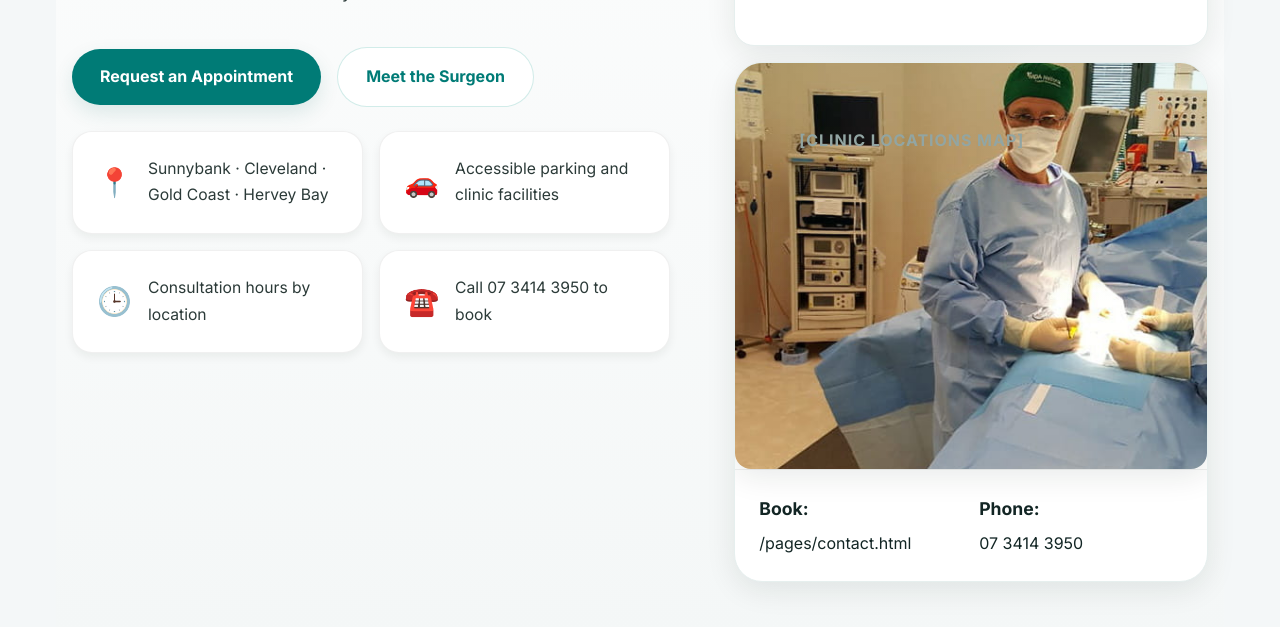
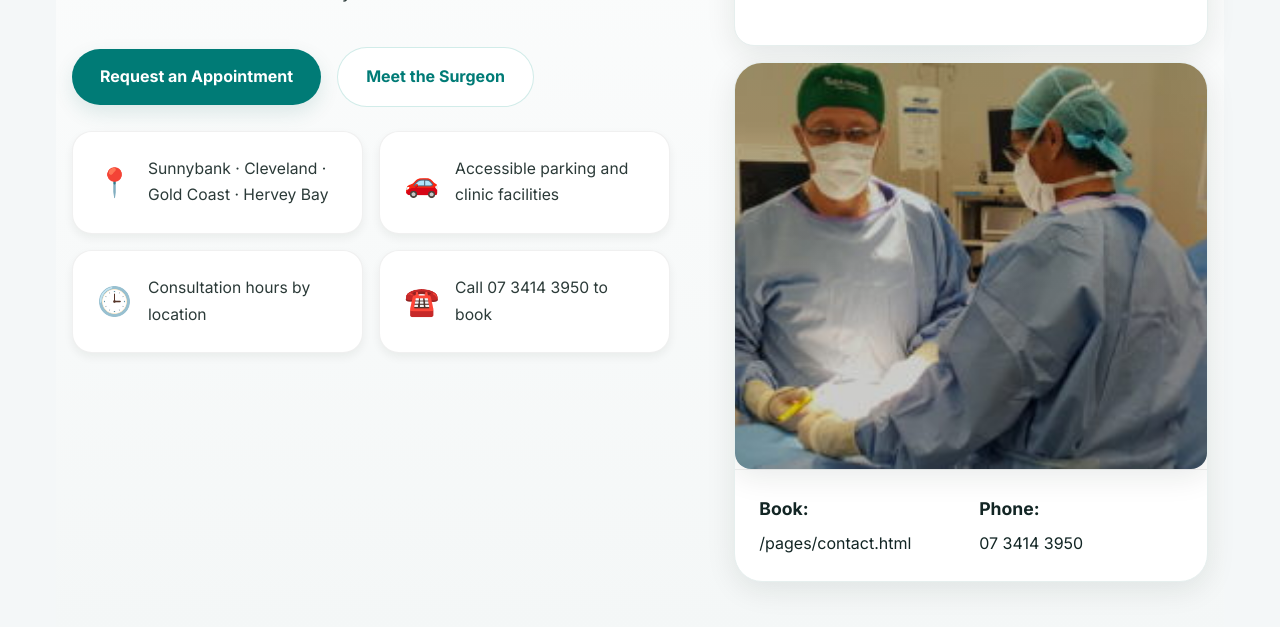
Before and after one commit to rayryan-dotcom/mastakov-surgery-website, a website: page pages/locations.html in a window 1280 px wide. Shown: the part 729-1356 px from the top of the page. Drawn offline with Linux system fonts and the light colour scheme.

Commit message:
Wire hero images on inner pages to downloaded hero image

```diff
--- a/pages/locations.html
+++ b/pages/locations.html
@@ -98,7 +98,7 @@
           </div>
 
           <div class="hero-media">
-            <div class="hero-photo">[Clinic Locations Map]</div>
+            <div class="hero-photo" style="background-image: url('/assets/images/old/hero2-1920w-min-320x202.jpg')"> </div>
             <div class="hero-media-footer">
               <div>
                 <strong>Book:</strong>
```
Also changed, not shown: pages/contact.html (+1 -1 lines), pages/patient-info.html (+1 -1 lines), pages/procedures.html (+1 -1 lines).
